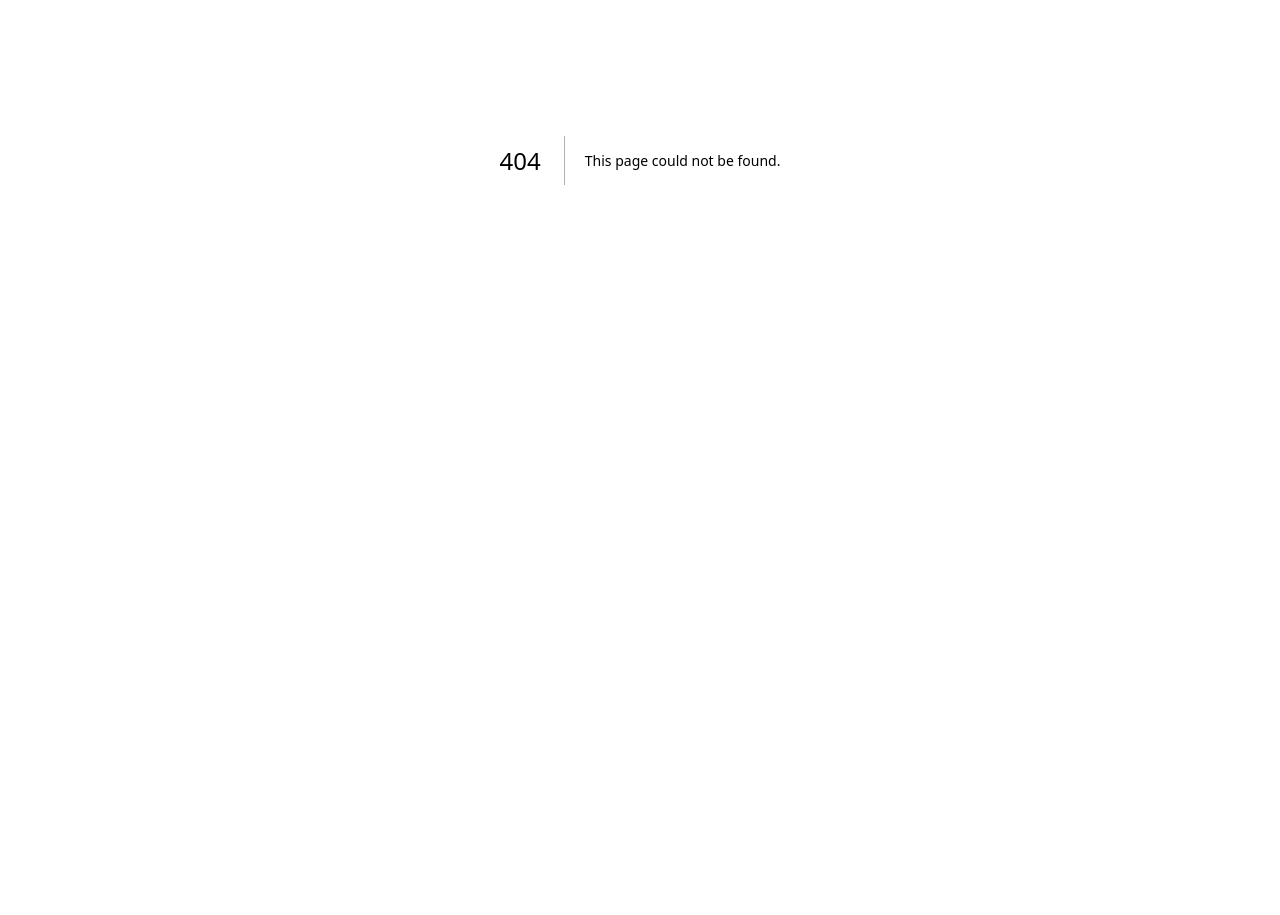
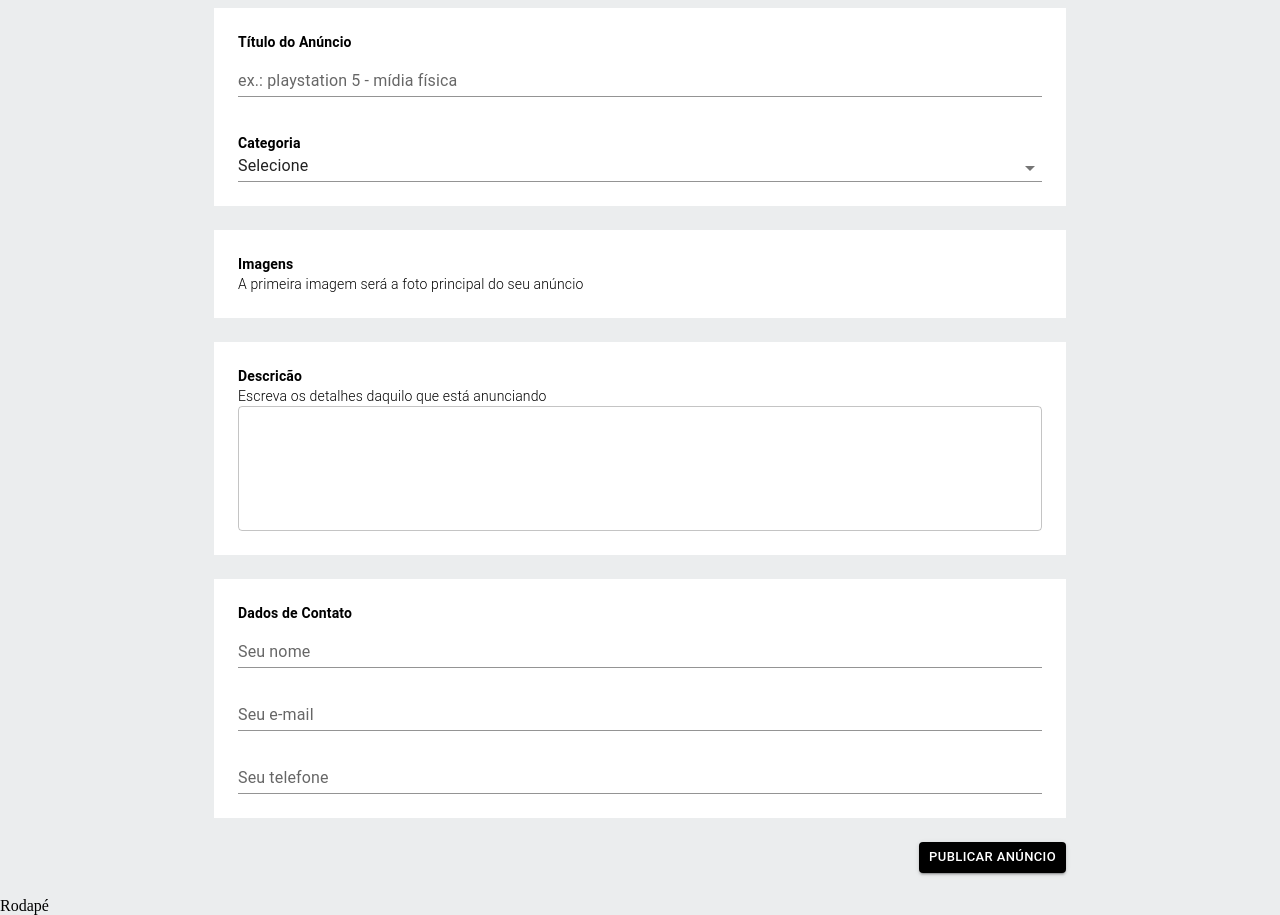
Before and after one commit to renardbergson/anunx, a Next.js app: page /pages/user/publish in a window 1280 px wide. Before the commit this address had no page. Shown: the part 240-1155 px from the top of the page. Before the commit the page ends 800 px from the top, so only its background shows below. Built offline with nearby package versions, Linux system fonts and the light colour scheme.

Commit message:
inserting base from publish page

```diff
--- /dev/null
+++ b/src/app/pages/user/publish/page.jsx
@@ -0,0 +1,142 @@
+'use client'
+
+import React, {useState} from 'react'
+import { useTheme } from '@emotion/react'
+import { Container, Typography, Box, TextField, Select, MenuItem, Button } from '@mui/material'
+
+import TemplateDefault from '../../../templates/Default'
+
+const Publish = () => {
+  const theme = useTheme()
+
+  const [category, setCategory] = useState('')
+
+  const handleChangeCategory = e => {
+    setCategory(e.target.value)
+  }
+
+  return (
+    <TemplateDefault>
+      <Container maxWidth="sm" sx={{padding: theme.spacing(6, 0)}}>
+        <Typography component="h1" variant="h3" fontWeight="light" align="center">
+          Publicar Anúncio
+        </Typography>
+        <Typography component="h2" variant="h6" fontWeight="light" align="center">
+          Quanto mais detalhado, melhor!
+        </Typography>
+      </Container>
+
+      <Container maxWidth="md">
+        <Box sx={{background: theme.palette.background.internal, padding: theme.spacing(3), marginBottom: theme.spacing(3)}}>
+          <Typography component="h6" variant="body2" fontWeight="bold">
+            Título do Anúncio
+          </Typography>
+
+          <TextField
+            label="ex.: playstation 5 - mídia física"
+            variant="standard"
+            size="small"
+            fullWidth
+          />
+
+          <br /> <br /> <br />
+
+          <Typography component="h6" variant="body2" fontWeight="bold">
+            Categoria
+          </Typography>
+
+          <Select
+            size="small"
+            variant="standard"
+            fullWidth
+            displayEmpty
+            value={category}
+            onChange={handleChangeCategory}
+          >
+            <MenuItem value="">Selecione</MenuItem>
+            <MenuItem value="Games e Consoles">Games e Consoles</MenuItem>
+            <MenuItem value="Veículos">Veículos</MenuItem>
+            <MenuItem value="Esportes">Esportes</MenuItem>
+          </Select>
+        </Box>
+      </Container>
+
+      <Container maxWidth="md">
+        <Box sx={{background: theme.palette.background.internal, padding: theme.spacing(3), marginBottom: theme.spacing(3)}}>
+        <Typography component="h6" variant="body2" fontWeight="bold">
+            Imagens
+          </Typography>
+          <Typography component="div" variant="body2" fontWeight="light" color='primary'>
+            A primeira imagem será a foto principal do seu anúncio
+          </Typography>
+        </Box>
+      </Container>
+
+      <Container maxWidth="md">
+        <Box sx={{background: theme.palette.background.internal, padding: theme.spacing(3), marginBottom: theme.spacing(3)}}>
+        <Typography component="h6" variant="body2" fontWeight="bold">
+            Descricão
+          </Typography>
+
+          <Typography component="div" variant="body2" fontWeight="light" color='primary'>
+            Escreva os detalhes daquilo que está anunciando
+          </Typography>
+
+          <TextField
+            multiline
+            rows={4}
+            fullWidth
+          />
+        </Box>
+      </Container>
+
+      <Container maxWidth="md">
+        <Box sx={{background: theme.palette.background.internal, padding: theme.spacing(3), marginBottom: theme.spacing(3)}}>
+        <Typography component="h6" variant="body2" fontWeight="bold">
+            Dados de Contato
+          </Typography>
+
+          <TextField
+            label="Seu nome"
+            size="small"
+            fullWidth
+            variant="standard"
+          />
+
+          <br /> <br />
+
+          <TextField
+            label="Seu e-mail"
+            size="small"
+            fullWidth
+            variant="standard"
+          />
+
+          <br /> <br />
+
+          <TextField
+            label="Seu telefone"
+            size="small"
+            fullWidth
+            variant="standard"
+          />
+        </Box>
+      </Container>
+
+      <Container maxWidth="md">
+        <Box textAlign="right">
+          <Button
+            variant='contained'
+            color='primary'
+            size="small"
+            sx={{marginBottom: theme.spacing(3)}}
+          >
+            Publicar anúncio
+          </Button>
+        </Box>
+      </Container>
+    </TemplateDefault>
+  )
+}
+
+export default Publish
--- a/src/app/templates/Default.jsx
+++ b/src/app/templates/Default.jsx
@@ -1,15 +1,18 @@
-import { Container } from "@mui/material"
+import { useTheme } from '@emotion/react'
+
 import Header from '../partials/Header'
 
-const Default = ({children}) => {
+const Default = ({ children }) => {
+  const theme = useTheme()
+
   return (
-    <>
+    <div style={{backgroundColor: theme.palette.background.default}}>
       <Header />
 
       {children}
 
       <footer>Rodapé</footer>
-    </>
+    </div>
   )
 }
 
--- a/src/app/theme.js
+++ b/src/app/theme.js
@@ -9,6 +9,10 @@ const theme = createTheme({
     },
     secondary: {
       main: '#f44336',
+    },
+    background: {
+      default: 'rgb(235, 237, 238)',
+      internal: '#ffffff'
     },
     spacing: 8
   }
```
Also changed, not shown: src/app/pages/user/dashboard/page.jsx (renamed from src/app/pages/user/dashboard/page.js, +12 -2 lines).
